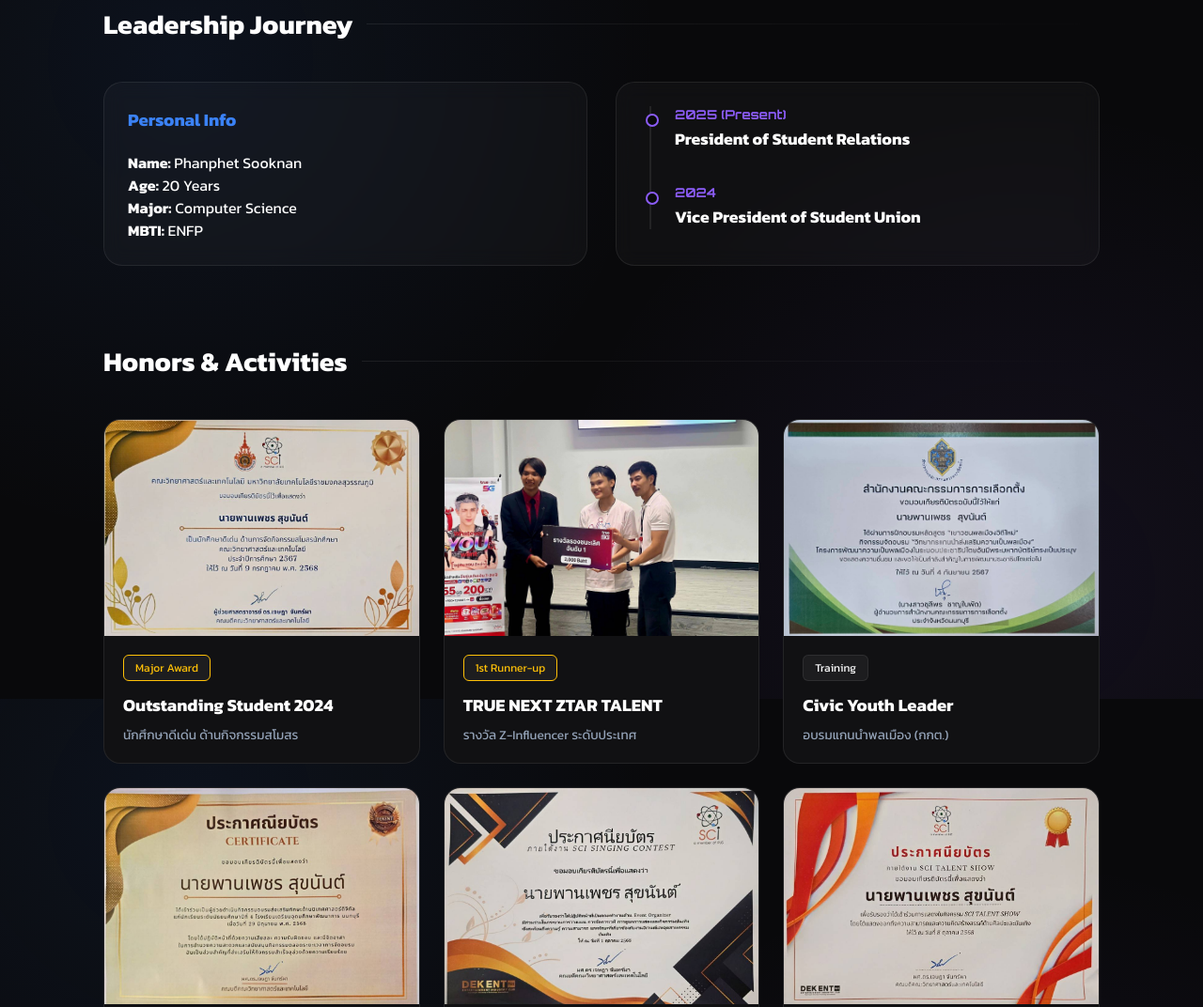
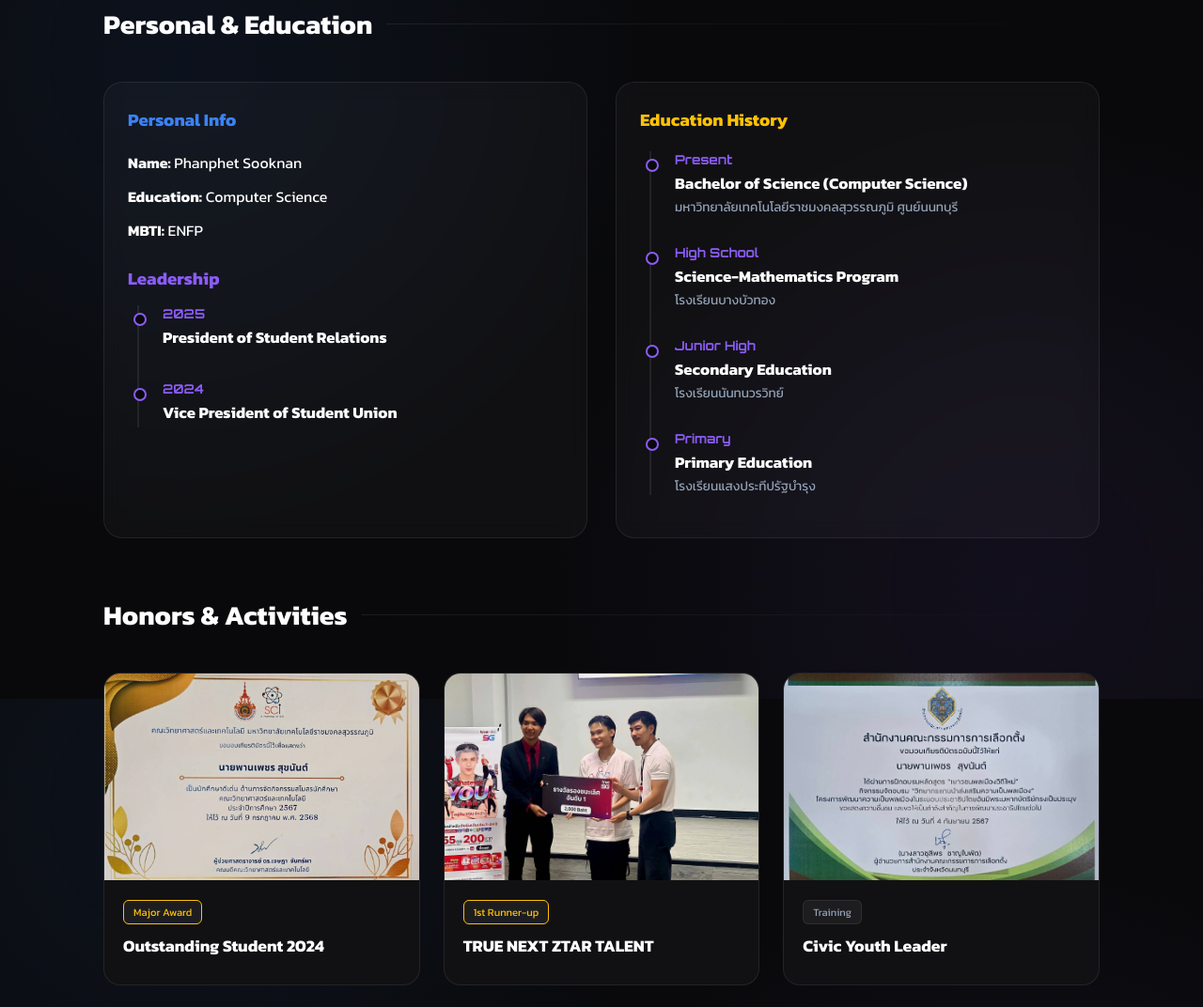
Before and after one commit to phanphet859/phanphet-profile, a plain HTML site: page index.html in a window 1280 px wide. Shown: the part 856-1928 px from the top of the page at 94% size. Drawn offline with Linux system fonts and the light colour scheme.

Commit message:
Add files via upload

```diff
--- a/index.html
+++ b/index.html
@@ -59,13 +59,13 @@
             background: rgba(255, 255, 255, 0.03); border: 1px solid rgba(255, 193, 7, 0.3); color: var(--gold);
             padding: 8px 22px; border-radius: 50px; font-size: 0.85rem; margin-bottom: 30px; display: inline-block;
         }
-        .hero-desc { color: var(--text-muted); max-width: 550px; margin: 0 auto 35px; font-size: 0.95rem; line-height: 1.6; }
 
-        .social-bar { display: flex; gap: 20px; }
+        .social-bar { display: flex; gap: 20px; margin-bottom: 30px;}
         .social-link {
             width: 45px; height: 45px; border-radius: 50%; background: var(--glass-bg); border: 1px solid var(--glass-border);
-            display: flex; align-items: center; justify-content: center; font-size: 1.2rem; color: var(--text-muted); text-decoration: none;
+            display: flex; align-items: center; justify-content: center; font-size: 1.2rem; color: var(--text-muted); text-decoration: none; transition: 0.3s;
         }
+        .social-link:hover { color: white; border-color: var(--primary); transform: translateY(-3px); }
 
         .container { max-width: 1100px; margin: 0 auto; padding: 0 20px; }
         .section-heading { margin: 60px 0 40px; display: flex; align-items: center; gap: 15px; }
@@ -74,24 +74,27 @@
 
         .glass-card {
             background: var(--glass-bg); border: 1px solid var(--glass-border); backdrop-filter: blur(10px);
-            border-radius: 20px; padding: 25px; margin-bottom: 20px;
+            border-radius: 20px; padding: 25px; margin-bottom: 20px; height: 100%;
         }
 
-        .timeline-box { border-left: 2px solid var(--glass-border); padding-left: 25px; margin-left: 10px; display: flex; flex-direction: column; gap: 35px; }
+        /* Timeline Styles */
+        .timeline-box { border-left: 2px solid var(--glass-border); padding-left: 25px; margin-left: 10px; display: flex; flex-direction: column; gap: 30px; }
         .t-item { position: relative; }
         .t-item::before { content: ''; position: absolute; left: -31px; top: 8px; width: 10px; height: 10px; background: var(--bg-color); border: 2px solid var(--accent); border-radius: 50%; }
         .t-year { color: var(--accent); font-weight: 600; font-size: 0.85rem; margin-bottom: 5px; font-family: 'Orbitron'; }
-        .t-role { font-size: 1.1rem; font-weight: 700; color: white; }
+        .t-role { font-size: 1.05rem; font-weight: 700; color: white; margin-bottom: 3px; }
+        .t-detail { font-size: 0.85rem; color: var(--text-muted); line-height: 1.4; }
 
-        .cert-grid { display: grid; grid-template-columns: 1fr; gap: 25px; margin-bottom: 80px; }
-        .cert-card { background: #111113; border: 1px solid var(--glass-border); border-radius: 18px; overflow: hidden; }
-        .cert-img-box { width: 100%; height: 230px; overflow: hidden; }
+        /* Grid System */
+        .cert-grid { display: grid; grid-template-columns: 1fr; gap: 25px; margin-bottom: 60px; }
+        .cert-card { background: #111113; border: 1px solid var(--glass-border); border-radius: 18px; overflow: hidden; transition: 0.3s; }
+        .cert-card:hover { border-color: var(--primary); transform: translateY(-5px); }
+        .cert-img-box { width: 100%; height: 220px; overflow: hidden; }
         .cert-img-box img { width: 100%; height: 100%; object-fit: cover; }
         .cert-content { padding: 20px; }
-        .cert-tag { font-size: 0.75rem; padding: 4px 12px; border-radius: 6px; display: inline-block; margin-bottom: 12px; border: 1px solid var(--glass-border); background: rgba(255,255,255,0.05); }
+        .cert-tag { font-size: 0.7rem; padding: 4px 10px; border-radius: 6px; display: inline-block; margin-bottom: 10px; border: 1px solid var(--glass-border); background: rgba(255,255,255,0.05); color: var(--text-muted); }
         .cert-tag.gold { color: var(--gold); border-color: var(--gold); }
-        .cert-title { font-size: 1.15rem; font-weight: 700; color: white; margin-bottom: 8px; }
-        .cert-desc { font-size: 0.85rem; color: var(--text-muted); line-height: 1.5; }
+        .cert-title { font-size: 1.1rem; font-weight: 700; color: white; margin-bottom: 8px; }
 
         @media (min-width: 768px) {
             h1 { font-size: 4rem; }
@@ -111,7 +114,7 @@
         <div class="profile-frame"><div class="profile-img"><img src="30408_0.jpg" alt="พานเพชร สุขนันต์"></div></div>
         <h1>พานเพชร สุขนันต์</h1>
         <div class="role-badge">Student Leader & CS Undergraduate</div>
-        <p class="hero-desc">"Driving Change with Technology"<br>นักศึกษา Computer Science ผู้มีความสนใจในการพัฒนาเทคโนโลยี<br>และผู้นำกิจกรรมคณะวิทยาศาสตร์ฯ (Nonthaburi)</p>
+        <p style="color: var(--text-muted); max-width: 550px; margin-bottom: 30px;">"Driving Change with Technology"<br>นักศึกษา Computer Science มหาวิทยาลัยเทคโนโลยีราชมงคลสุวรรณภูมิ ศูนย์นนทบุรี</p>
         <div class="social-bar">
             <a href="https://www.facebook.com/phanphet.sooknan" target="_blank" class="social-link"><i class="fab fa-facebook-f"></i></a>
             <a href="https://www.instagram.com/phanphet.sn" target="_blank" class="social-link"><i class="fab fa-instagram"></i></a>
@@ -120,33 +123,62 @@
     </section>
 
     <div class="container">
-        <div class="section-heading"><h2>Leadership Journey</h2><div class="line-deco"></div></div>
+        <div class="section-heading"><h2>Personal & Education</h2><div class="line-deco"></div></div>
         <div class="container-grid">
             <div class="glass-card">
                 <h3 style="margin-bottom: 20px; color: var(--primary);">Personal Info</h3>
-                <p><strong>Name:</strong> Phanphet Sooknan</p>
-                <p><strong>Age:</strong> 20 Years</p>
-                <p><strong>Major:</strong> Computer Science</p>
-                <p><strong>MBTI:</strong> ENFP</p>
+                <p style="margin-bottom: 12px;"><strong>Name:</strong> Phanphet Sooknan</p>
+                <p style="margin-bottom: 12px;"><strong>Education:</strong> Computer Science</p>
+                <p style="margin-bottom: 12px;"><strong>MBTI:</strong> ENFP</p>
+                <div style="margin-top: 25px;">
+                    <h3 style="margin-bottom: 15px; color: var(--accent);">Leadership</h3>
+                    <div class="timeline-box">
+                        <div class="t-item"><div class="t-year">2025</div><div class="t-role">President of Student Relations</div></div>
+                        <div class="t-item"><div class="t-year">2024</div><div class="t-role">Vice President of Student Union</div></div>
+                    </div>
+                </div>
             </div>
+
             <div class="glass-card">
+                <h3 style="margin-bottom: 20px; color: var(--gold);">Education History</h3>
                 <div class="timeline-box">
-                    <div class="t-item"><div class="t-year">2025 (Present)</div><div class="t-role">President of Student Relations</div></div>
-                    <div class="t-item"><div class="t-year">2024</div><div class="t-role">Vice President of Student Union</div></div>
+                    <div class="t-item">
+                        <div class="t-year">Present</div>
+                        <div class="t-role">Bachelor of Science (Computer Science)</div>
+                        <div class="t-detail">มหาวิทยาลัยเทคโนโลยีราชมงคลสุวรรณภูมิ ศูนย์นนทบุรี</div>
+                    </div>
+                    <div class="t-item">
+                        <div class="t-year">High School</div>
+                        <div class="t-role">Science-Mathematics Program</div>
+                        <div class="t-detail">โรงเรียนบางบัวทอง</div>
+                    </div>
+                    <div class="t-item">
+                        <div class="t-year">Junior High</div>
+                        <div class="t-role">Secondary Education</div>
+                        <div class="t-detail">โรงเรียนนันทนวรวิทย์</div>
+                    </div>
+                    <div class="t-item">
+                        <div class="t-year">Primary</div>
+                        <div class="t-role">Primary Education</div>
+                        <div class="t-detail">โรงเรียนแสงประทีปรัฐบำรุง</div>
+                    </div>
                 </div>
             </div>
         </div>
 
         <div class="section-heading"><h2>Honors & Activities</h2><div class="line-deco"></div></div>
         <div class="cert-grid">
-            <div class="cert-card"><div class="cert-img-box"><img src="30402_0.jpg"></div><div class="cert-content"><span class="cert-tag gold">Major Award</span><div class="cert-title">Outstanding Student 2024</div><div class="cert-desc">นักศึกษาดีเด่น ด้านกิจกรรมสโมสร</div></div></div>
-            <div class="cert-card"><div class="cert-img-box"><img src="30407_0.jpg"></div><div class="cert-content"><span class="cert-tag gold">1st Runner-up</span><div class="cert-title">TRUE NEXT ZTAR TALENT</div><div class="cert-desc">รางวัล Z-Influencer ระดับประเทศ</div></div></div>
-            <div class="cert-card"><div class="cert-img-box"><img src="30406_0.jpg"></div><div class="cert-content"><span class="cert-tag">Training</span><div class="cert-title">Civic Youth Leader</div><div class="cert-desc">อบรมแกนนำพลเมือง (กกต.)</div></div></div>
-            <div class="cert-card"><div class="cert-img-box"><img src="30403_0.jpg"></div><div class="cert-content"><span class="cert-tag">Volunteer</span><div class="cert-title">Assistant Trainer</div><div class="cert-desc">วิทยากรพี่เลี้ยง รร.เตรียมอุดมฯ</div></div></div>
-            <div class="cert-card"><div class="cert-img-box"><img src="30405_0.jpg"></div><div class="cert-content"><span class="cert-tag">Staff</span><div class="cert-title">Event Organizer</div><div class="cert-desc">SCI SINGING CONTEST</div></div></div>
-            <div class="cert-card"><div class="cert-img-box"><img src="30404_0.jpg"></div><div class="cert-content"><span class="cert-tag">Performance</span><div class="cert-title">SCI Talent Show</div><div class="cert-desc">การแสดงศิลปะและบันเทิง</div></div></div>
+            <div class="cert-card"><div class="cert-img-box"><img src="30402_0.jpg"></div><div class="cert-content"><span class="cert-tag gold">Major Award</span><div class="cert-title">Outstanding Student 2024</div></div></div>
+            <div class="cert-card"><div class="cert-img-box"><img src="30407_0.jpg"></div><div class="cert-content"><span class="cert-tag gold">1st Runner-up</span><div class="cert-title">TRUE NEXT ZTAR TALENT</div></div></div>
+            <div class="cert-card"><div class="cert-img-box"><img src="30406_0.jpg"></div><div class="cert-content"><span class="cert-tag">Training</span><div class="cert-title">Civic Youth Leader</div></div></div>
+            <div class="cert-card"><div class="cert-img-box"><img src="30403_0.jpg"></div><div class="cert-content"><span class="cert-tag">Volunteer</span><div class="cert-title">Assistant Trainer</div></div></div>
+            <div class="cert-card"><div class="cert-img-box"><img src="30405_0.jpg"></div><div class="cert-content"><span class="cert-tag">Staff</span><div class="cert-title">Event Organizer</div></div></div>
+            <div class="cert-card"><div class="cert-img-box"><img src="30404_0.jpg"></div><div class="cert-content"><span class="cert-tag">Performance</span><div class="cert-title">SCI Talent Show</div></div></div>
         </div>
     </div>
-    <footer style="text-align:center; padding: 40px;">© 2025 PHANPHET.SN</footer>
+
+    <footer style="text-align:center; padding: 40px; font-size: 0.8rem; color: var(--text-muted); border-top: 1px solid var(--glass-border);">
+        <p>© 2025 PHANPHET.SN | Computer Science Portfolio</p>
+    </footer>
 </body>
 </html>
```
